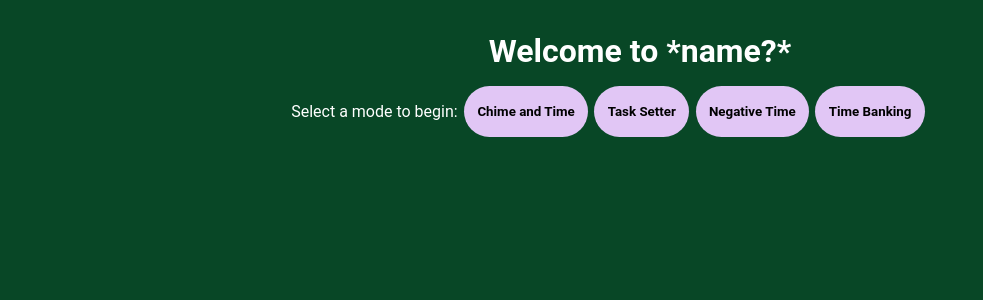
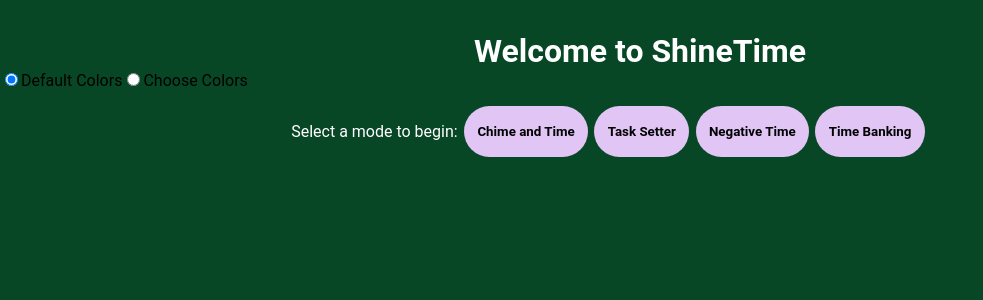
Before and after one commit to kailaho/capstoneTest, a React (Vite) app in the folder my-react-app/: page / in a window 1280 px wide. Shown: the top 300 px of the page, without its empty margins (0-983 px from the left). Built offline with nearby package versions, Linux system fonts and the light colour scheme.

Commit message:
adding color customization

```diff
--- a/my-react-app/src/App.jsx
+++ b/my-react-app/src/App.jsx
@@ -15,6 +15,11 @@ function App() {
   const [tasks, setTasks] = useState(Array.from({ length: 3 }, () => ({task:'', time: 0})));
   const [bankTask, setBankTask] = useState('');
   const [reward, setReward] = useState(0);
+  const [steadyColor, setSteadyColor] = useState('#ffffff');
+  const [startColor, setStartColor] = useState('#ffffff');
+  const [endColor, setEndColor] = useState('#ffffff');
+  const [useCustomColors, setUseCustomColors] = useState(false);
+  const [colorSet, setColorSet] = useState(false);
 
   useEffect(() => {
     // Cleanup function
@@ -71,6 +76,25 @@ function App() {
     setBankTask(value);
   }
 
+  const handleStartColor = (startColor, endColor) => {
+    setColorSet(true);
+    const newColor1 = startColor;
+    const newColor2 = endColor;
+    const r1 = parseInt(newColor1.substring(1, 3), 16);
+    const g1 = parseInt(newColor1.substring(3, 5), 16);
+    const b1 = parseInt(newColor1.substring(5, 7), 16);
+    const r2 = parseInt(newColor2.substring(1, 3), 16);
+    const g2 = parseInt(newColor2.substring(3, 5), 16);
+    const b2 = parseInt(newColor2.substring(5, 7), 16);
+    const colorMessage1 = ("8," + `${r1}`+ "," + `${g1}` + "," + `${b1}` + ",");
+    const colorMessage2 = (`${r2}`+ "," + `${g2}` + "," + `${b2}`);
+    console.log(colorMessage1);
+    console.log(colorMessage2);
+    sendSequentially(colorMessage1, colorMessage2);
+  };
+
+
+
   const sendCommand = async (message) => {
     try {
       if (bleServer && bleServer.connected) {
@@ -86,18 +110,18 @@ function App() {
     }
   };
 
-  const sendJsonArrays = async () => {
-    try {
-      const tasksData = tasks.map(task => ({ description: task.task, time: task.time }));
+  // const sendJsonArrays = async () => {
+  //   try {
+  //     const tasksData = tasks.map(task => ({ description: task.task, time: task.time }));
 
-      for (const task of tasksData) {
-        const jsonString = JSON.stringify([2, task.description, task.time]);
-        await sendCommand(jsonString + ';'); // Add a delimiter ';' after each JSON array
-      }
-    } catch (err) {
-      setError(err.message);
-    }
-  };
+  //     for (const task of tasksData) {
+  //       const jsonString = JSON.stringify([2, task.description, task.time]);
+  //       await sendCommand(jsonString + ';'); // Add a delimiter ';' after each JSON array
+  //     }
+  //   } catch (err) {
+  //     setError(err.message);
+  //   }
+  // };
 
 
   const sendSequentially = async (message1, message2) =>{
@@ -109,9 +133,9 @@ function App() {
 
         // Iterate over each task and send it individually
         console.log(message1);
-          await characteristic.writeValue(new TextEncoder().encode(message1 + ';'));
+          await characteristic.writeValue(new TextEncoder().encode(message1 ));
           console.log(message2);
-          await characteristic.writeValue(new TextEncoder().encode(message2 + ';'));
+          await characteristic.writeValue(new TextEncoder().encode(message2));
 
       } catch (err) {
         setError(err.message);
@@ -141,10 +165,11 @@ function App() {
 
 
         for (let i = 0; i < tasks.length; i++) {
-          const taskToSend = JSON.stringify([ 2, tasks[i].task, tasks[i].time]);
+          const taskToSend = ( "2" + "," + tasks[i].task + "," + `${tasks[i].time}` + ",");
           console.log("Sending task:", taskToSend); // Add this line for logging
           await characteristic.writeValue(new TextEncoder().encode(taskToSend));
         }
+        await characteristic.writeValue(new TextEncoder().encode(`${reward}`));
       } catch (err) {
         setError(err.message);
       }
@@ -165,7 +190,7 @@ function App() {
   const renderMode = () => {
     switch(mode){
       case 1:
-      const chimeTimeSettings = JSON.stringify([mode, timer, soundMode, chimeTime, reward]);
+      const chimeTimeSettings = (`${mode}` + "," + `${timer}` + "," + `${soundMode}` + "," +`${chimeTime}` + "," + `${reward}`);
         return(
           <>
             <div id="desc">
@@ -260,9 +285,14 @@ function App() {
                 </div>
               ))}
 
+              <label>
+                  <input type="radio" value="1" checked={reward === 1} onChange={() => handleRewardChange(1)} />
+                  Reward point at end of task sequence
+                </label>
 
 
-              <button className="blackButton" onClick={sendJsonArrays} disabled={!connected}>
+
+              <button className="blackButton" onClick={sendTasks} disabled={!connected}>
                 Start Clock
               </button>
 
@@ -271,7 +301,7 @@ function App() {
           </>
         );
       case 3:
-        const negativeTimeSettings = JSON.stringify([mode, timer, soundMode, chimeTime]);
+        const negativeTimeSettings = (`${mode}` + "," + `${timer}`+ "," + `${soundMode}`+ "," + `${chimeTime}`);
         return(
           <>
             <div id="desc">
@@ -334,8 +364,8 @@ function App() {
           </>
         );
       case 4:
-        const timeBankingSettings = JSON.stringify([mode, timer, soundMode, chimeTime]);
-        const timeBankingTask = JSON.stringify([mode, bankTask]);
+        const timeBankingSettings = (`${mode}` + "," + `${timer}` + "," + `${soundMode}` + "," + `${chimeTime}`);
+        const timeBankingTask = ("," + bankTask);
         return (<>
           <div id="desc">
             <h3>Time Banking: Set a task for your child and how much time the task should take. They hit the button to begin, and when they are done, they push the button again. Whatever time is remaining gets added to their time bank as a reward!</h3>
@@ -413,7 +443,50 @@ function App() {
 
   return (
     <div id="wrapper">
-      <h1>Welcome to *name?*</h1>
+
+      <h1>Welcome to ShineTime</h1>
+      <div>
+      <div>
+        <input
+          type="radio"
+          id="defaultColors"
+          value="default"
+          checked={!useCustomColors}
+          onChange={() => setUseCustomColors(false)}
+        />
+        <label htmlFor="defaultColors">Default Colors</label>
+
+        <input
+          type="radio"
+          id="chooseColors"
+          value="custom"
+          checked={useCustomColors}
+          onChange={() => setUseCustomColors(true)}
+        />
+        <label htmlFor="chooseColors">Choose Colors</label>
+      </div>
+
+      {useCustomColors && (
+         <div>
+         <label>Start Color: </label>
+         <input type="color" value={startColor} onChange={(e) => setStartColor(e.target.value)} />
+
+         <label>End Color: </label>
+         <input type="color" value={endColor} onChange={(e) => setEndColor(e.target.value)} />
+
+       <button className="blackButton" onClick={() => handleStartColor(startColor, endColor)} >
+          {colorSet ? "Colors Set" : "Set Colors"}
+         </button>
+
+         <p>Brighter and more saturated colors tend to look better!</p>
+
+
+       </div>
+
+      )}
+
+
+    </div>
       <div>
         <div id="modeWrapper">
           <p id="selectMode">Select a mode to begin: </p>
```
